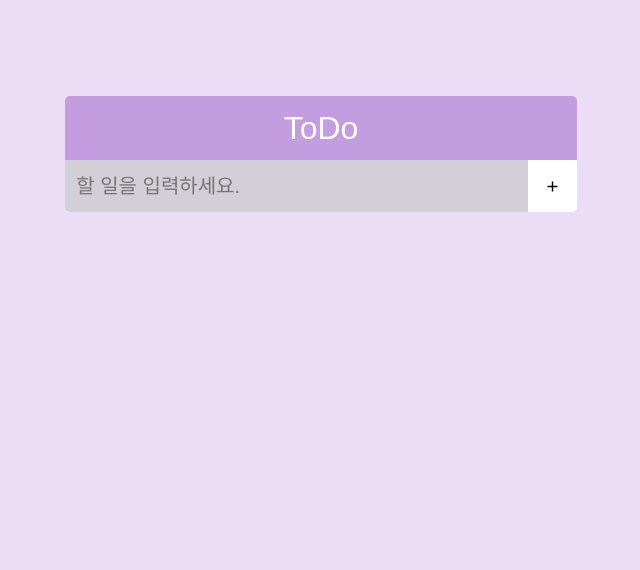
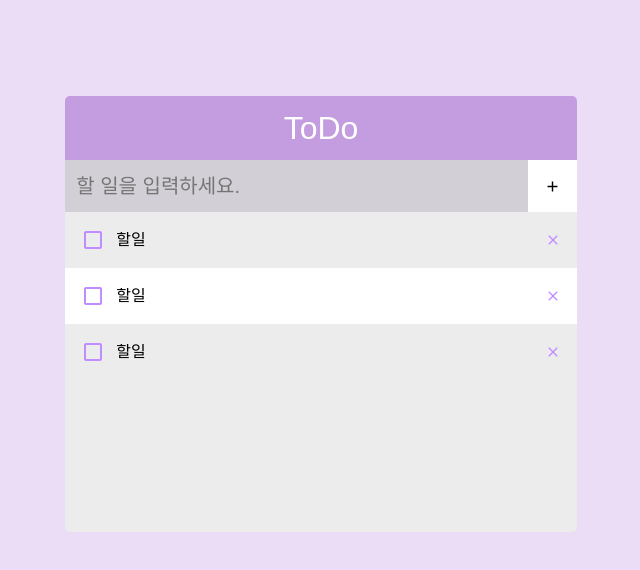
Before and after one commit to CSE-pebble/Velopert-ToDo, a React (Vite) app: page / in a window 1280 px wide. Shown: the top 570 px of the page, without its empty margins (319-959 px from the left). Built offline with nearby package versions, Linux system fonts and the light colour scheme; a web font is replaced by a local one.

Commit message:
Add TodoListItem.jsx & TodoList.jsx

```diff
--- a/src/App.jsx
+++ b/src/App.jsx
@@ -1,5 +1,6 @@
 import "./App.css";
 import TodoInsert from "./components/TodoInsert";
+import TodoList from "./components/TodoList";
 import TodoTemplate from "./components/TodoTemplate";
 
 function App() {
@@ -7,6 +8,7 @@ function App() {
     <>
       <TodoTemplate>
         <TodoInsert />
+        <TodoList />
       </TodoTemplate>
     </>
   );
--- a/src/components/TodoInsert.jsx
+++ b/src/components/TodoInsert.jsx
@@ -3,7 +3,6 @@ import { MdAdd } from "react-icons/md";
 
 const Wrapper = styled.div`
   display: flex;
-  justify-content: space-between;
 `;
 
 const Input = styled.input`
@@ -22,6 +21,7 @@ const Button = styled.button`
   padding: 1rem;
   display: flex;
   align-items: center;
+  background-color: white;
 `;
 
 const TodoInsert = () => {
--- a/src/components/TodoList.jsx
+++ b/src/components/TodoList.jsx
@@ -0,0 +1,20 @@
+import styled from "styled-components";
+import TodoListItem from "./TodoListItem";
+
+const Wrapper = styled.div`
+  min-height: 320px;
+  max-height: 400px;
+  overflow-y: auto; //max-height보다 넘치면 스크롤바 생성
+`;
+
+const TodoList = () => {
+  return (
+    <Wrapper>
+      <TodoListItem />
+      <TodoListItem />
+      <TodoListItem />
+    </Wrapper>
+  );
+};
+
+export default TodoList;
--- a/src/components/TodoListItem.jsx
+++ b/src/components/TodoListItem.jsx
@@ -0,0 +1,45 @@
+import styled from "styled-components";
+import { MdCheckBoxOutlineBlank, MdClose } from "react-icons/md";
+
+const Wrapper = styled.div`
+  display: flex;
+  align-items: center;
+  padding: 1rem;
+  &:nth-child(even) {
+    background: white;
+  }
+  justify-content: space-between;
+`;
+const CheckBox = styled.span`
+  display: flex;
+  align-items: center;
+  cursor: pointer;
+`;
+const ToDo = styled.span`
+  margin-left: 0.7rem;
+  max-width: 400px;
+  overflow: hidden;
+  text-overflow: ellipsis;
+`;
+const Remove = styled.span`
+  display: flex;
+  align-items: center;
+  cursor: pointer;
+  color: #bf8dff;
+`;
+
+const TodoListItem = () => {
+  return (
+    <Wrapper>
+      <CheckBox>
+        <MdCheckBoxOutlineBlank size="1.5rem" color="#bf8dff" />
+        <ToDo>할일</ToDo>
+      </CheckBox>
+      <Remove>
+        <MdClose />
+      </Remove>
+    </Wrapper>
+  );
+};
+
+export default TodoListItem;
--- a/src/components/TodoTemplate.jsx
+++ b/src/components/TodoTemplate.jsx
@@ -20,7 +20,7 @@ const Title = styled.div`
 `;
 
 const Content = styled.div`
-  background-color: white;
+  background-color: #ececec;
 `;
 
 const TodoTemplate = ({ children }) => {
```
